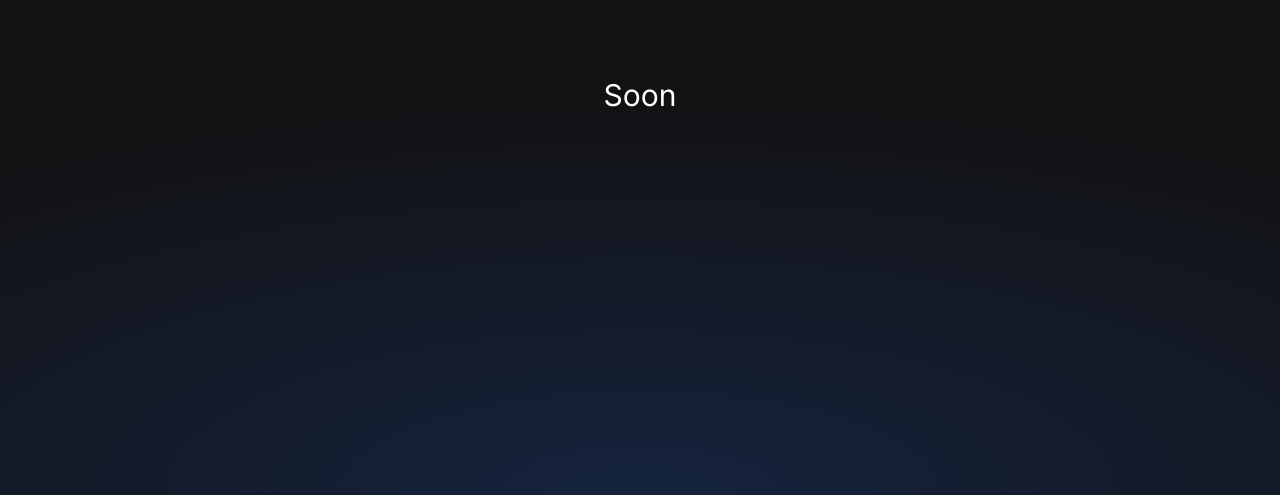
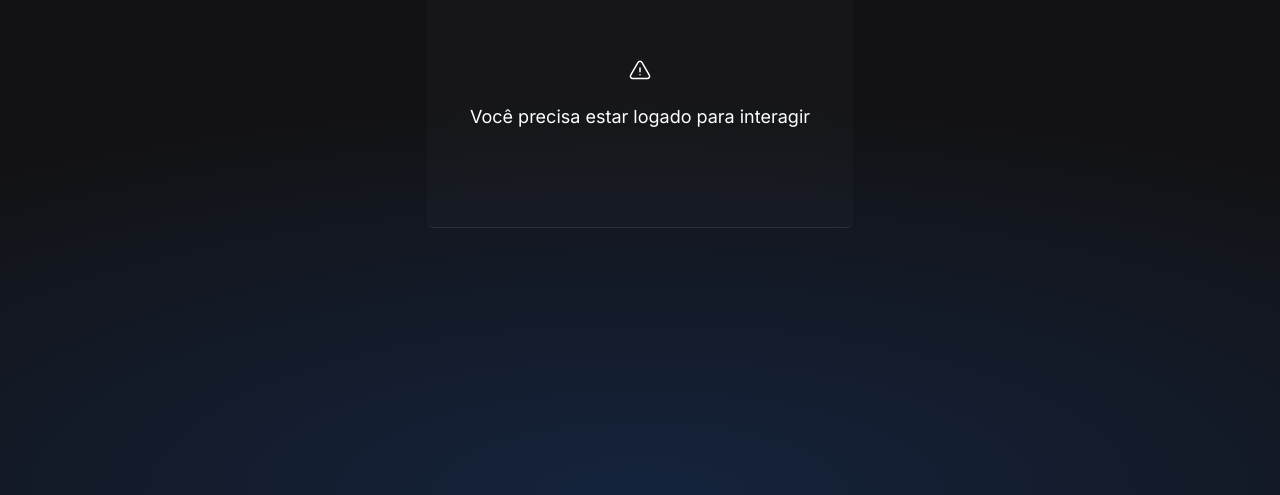
Before and after one commit to lukinhas711/julius, a Nuxt app: page / in a window 1280 px wide. Shown: the part 305-800 px from the top of the page. Built offline with nearby package versions, Linux system fonts and the light colour scheme.

Commit message:
feat: create base alert

```diff
--- /dev/null
+++ b/components/Base/BaseAlert.vue
@@ -0,0 +1,18 @@
+<template>
+  <section :class="$style.modal">
+    <slot name="icon"></slot>
+    <p :class="$style.text">
+      <slot name="text"></slot>
+    </p>
+  </section>
+</template>
+
+<style lang="postcss" module>
+.modal {
+  @apply bg-clip-padding backdrop-filter backdrop-blur-md bg-opacity-[0.02] bg-white rounded-md border-b border-white border-opacity-10 flex flex-col justify-center items-center gap-5 h-1/3 w-1/3 px-4 text-center;
+}
+
+.text {
+  @apply text-lg;
+}
+</style>
--- a/components/TheHeader.vue
+++ b/components/TheHeader.vue
@@ -19,7 +19,7 @@ const logged = ref(false)
 
 <style lang="postcss" module>
 .bg {
-  @apply fixed top-0 inset-x-0 bg-clip-padding backdrop-filter backdrop-blur-md bg-opacity-[0.02] bg-white;
+  @apply fixed top-0 inset-x-0 bg-clip-padding backdrop-filter backdrop-blur-md bg-opacity-[0.02] bg-white border-b border-white border-opacity-10;
 }
 
 .navbar {
--- a/pages/index.vue
+++ b/pages/index.vue
@@ -1,5 +1,12 @@
 <template>
   <div class="text-3xl h-screen w-full flex justify-center items-center">
-    Soon
+    <BaseAlert>
+      <template #icon> <ExclamationTriangleIcon class="h-6 w-6" /> </template>
+      <template #text> Você precisa estar logado para interagir </template>
+    </BaseAlert>
   </div>
 </template>
+
+<script setup lang="ts">
+import { ExclamationTriangleIcon } from '@heroicons/vue/24/outline'
+</script>
```
